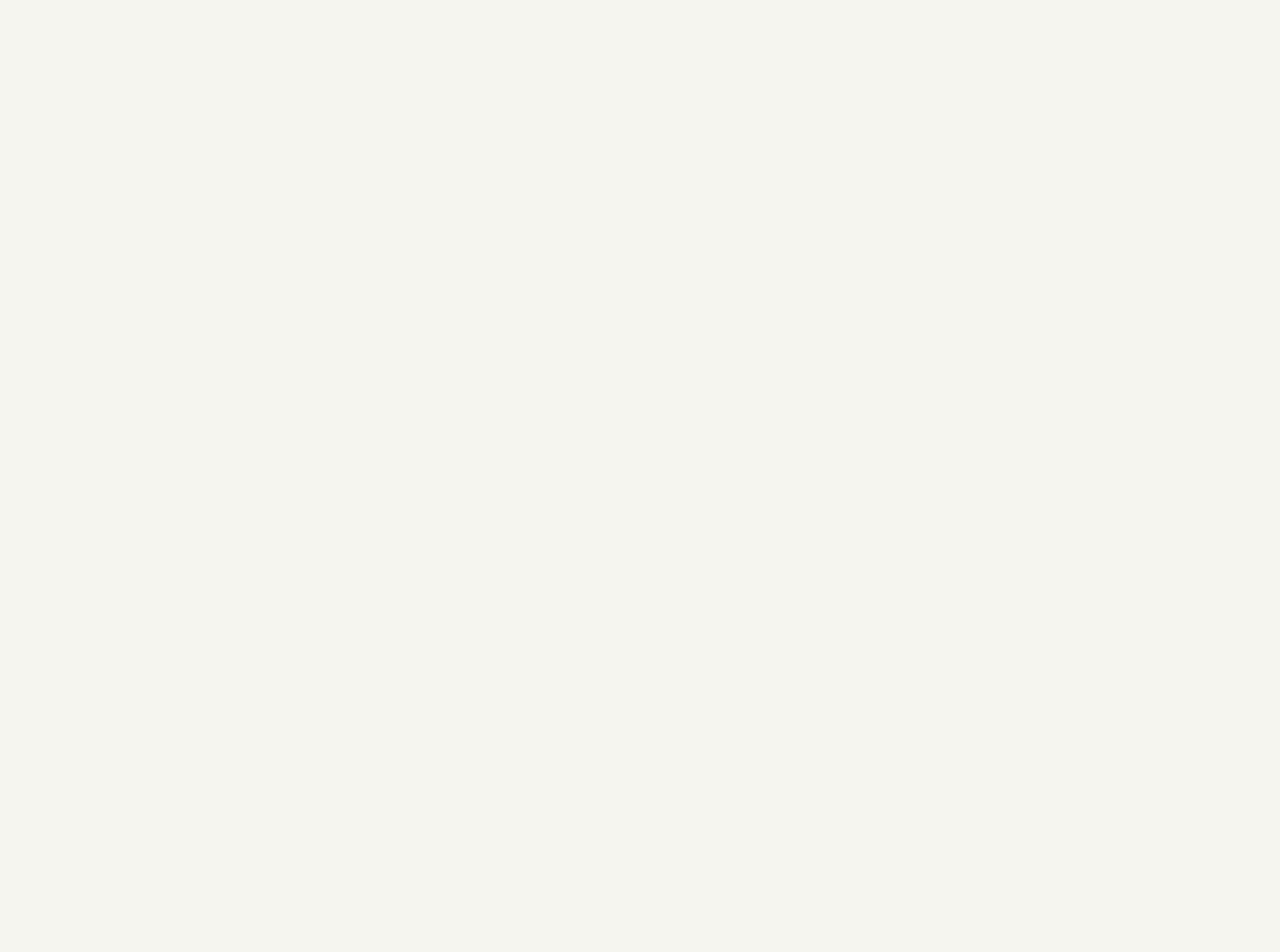
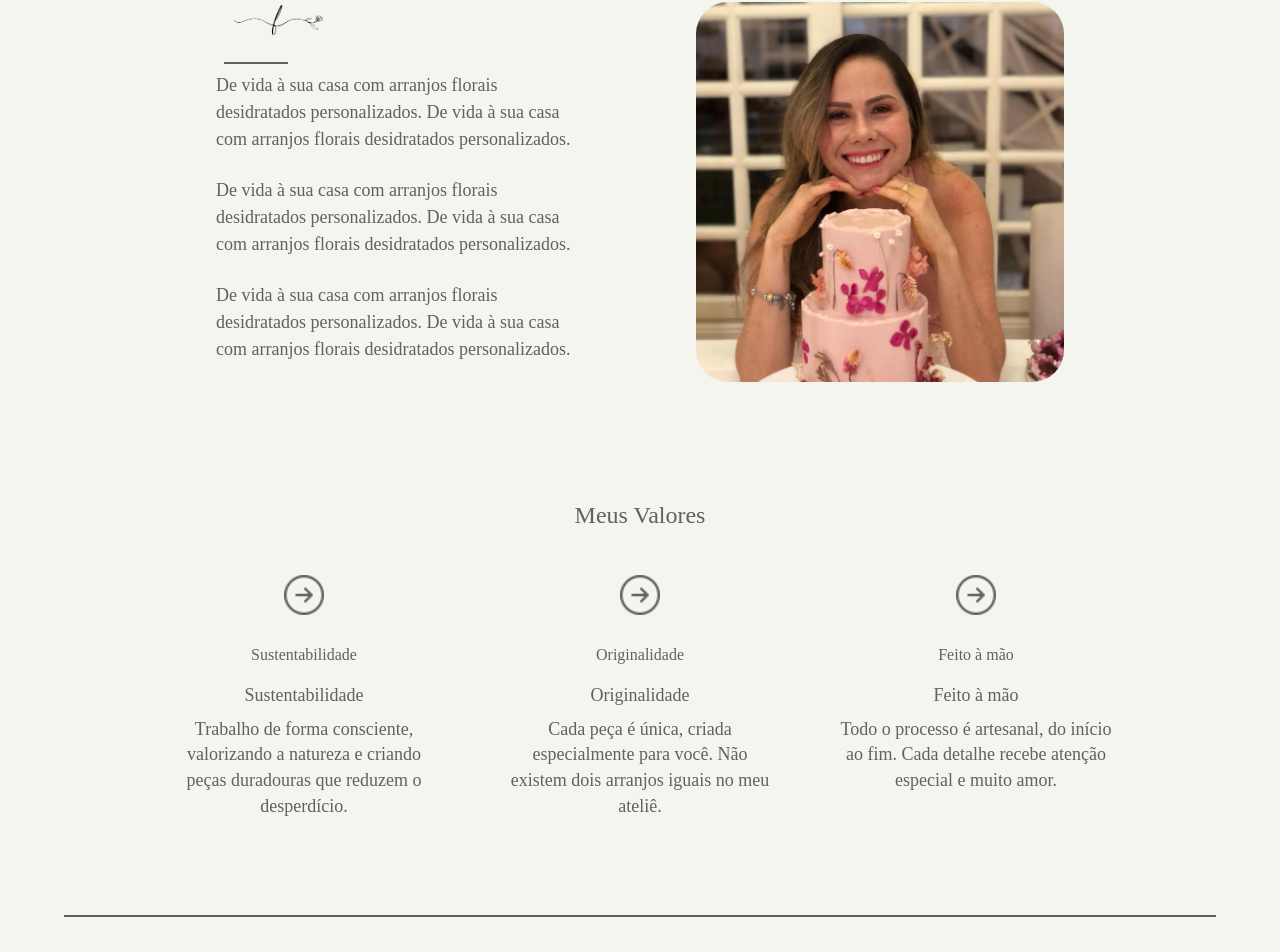
Before and after one commit to Miltchola/florir-website-front, a Next.js app: page /sectionPages/sobre in a window 1280 px wide. Shown: the part 1604-2556 px from the top of the page. Before the commit the page ends 1636 px from the top, so only its background shows below. Built offline with nearby package versions, Linux system fonts and the light colour scheme; a web font is replaced by a local one.

Commit message:
Feat: Sobre Mim Page Creation

```diff
--- a/app/sectionPages/sobre/components/Valores.tsx
+++ b/app/sectionPages/sobre/components/Valores.tsx
@@ -13,8 +13,42 @@ interface CardProps {
 
 export function Valores({ valor1, texto1, valor2, texto2, valor3, texto3 }: CardProps) {
   return (
-    <div>
+    <section className="w-full flex justify-center py-12">
+      <div className="w-full max-w-5xl px-6">
+        <h3 className="text-center text-font-primary font-light text-2xl mb-6">Meus Valores</h3>
 
-    </div>
+        <div className="mt-8 grid grid-cols-1 sm:grid-cols-3 gap-8">
+          <div className="flex flex-col items-center text-center gap-4 px-4">
+            <div className="w-16 h-16 rounded-full bg-background-secondary flex items-center justify-center">
+              <Image src={valor1} alt={texto1} width={40} height={40} />
+            </div>
+            <h4 className="text-font-primary font-medium">{texto1}</h4>
+            <p className="text-sm text-font-secondary">Sustentabilidade
+              <span className="block font-light mt-2">Trabalho de forma consciente, valorizando a natureza e criando peças duradouras que reduzem o desperdício.</span>
+            </p>
+          </div>
+
+          <div className="flex flex-col items-center text-center gap-4 px-4">
+            <div className="w-16 h-16 rounded-full bg-background-secondary flex items-center justify-center">
+              <Image src={valor2} alt={texto2} width={40} height={40} />
+            </div>
+            <h4 className="text-font-primary font-medium">{texto2}</h4>
+            <p className="text-sm text-font-secondary">Originalidade
+              <span className="block font-light mt-2">Cada peça é única, criada especialmente para você. Não existem dois arranjos iguais no meu ateliê.</span>
+            </p>
+          </div>
+
+          <div className="flex flex-col items-center text-center gap-4 px-4">
+            <div className="w-16 h-16 rounded-full bg-background-secondary flex items-center justify-center">
+              <Image src={valor3} alt={texto3} width={40} height={40} />
+            </div>
+            <h4 className="text-font-primary font-medium">{texto3}</h4>
+            <p className="text-sm text-font-secondary">Feito à mão
+              <span className="block font-light mt-2">Todo o processo é artesanal, do início ao fim. Cada detalhe recebe atenção especial e muito amor.</span>
+            </p>
+          </div>
+        </div>
+      </div>
+    </section>
   );
 }
--- a/app/sectionPages/sobre/page.tsx
+++ b/app/sectionPages/sobre/page.tsx
@@ -5,6 +5,7 @@ import { SectionTitle } from '@/app/sharedComponents/ui/SectionTitle';
 import React from 'react';
 import { Card } from './components/Card';
 import { Inspiration } from './components/Inspiration';
+import { Valores } from './components/Valores';
 
 export default function Sobre() {
     const navLinks = [
@@ -38,6 +39,24 @@ export default function Sobre() {
                 imagePosition = "left"
             />
 
+            {/* Seção duplicada com imagem à direita (invertida) */}
+            <Inspiration
+                image="/images/Tati Bolo.jpeg"
+                text1="De vida à sua casa com arranjos florais desidratados personalizados. De vida à sua casa com arranjos florais desidratados personalizados."
+                text2="De vida à sua casa com arranjos florais desidratados personalizados. De vida à sua casa com arranjos florais desidratados personalizados."
+                text3="De vida à sua casa com arranjos florais desidratados personalizados. De vida à sua casa com arranjos florais desidratados personalizados."
+                imagePosition = "right"
+            />
+
+                        <Valores
+                            valor1="/icons/right.png"
+                            texto1="Sustentabilidade"
+                            valor2="/icons/right.png"
+                            texto2="Originalidade"
+                            valor3="/icons/right.png"
+                            texto3="Feito à mão"
+                        />
+
             <Line/>
         </div>
     );
```
